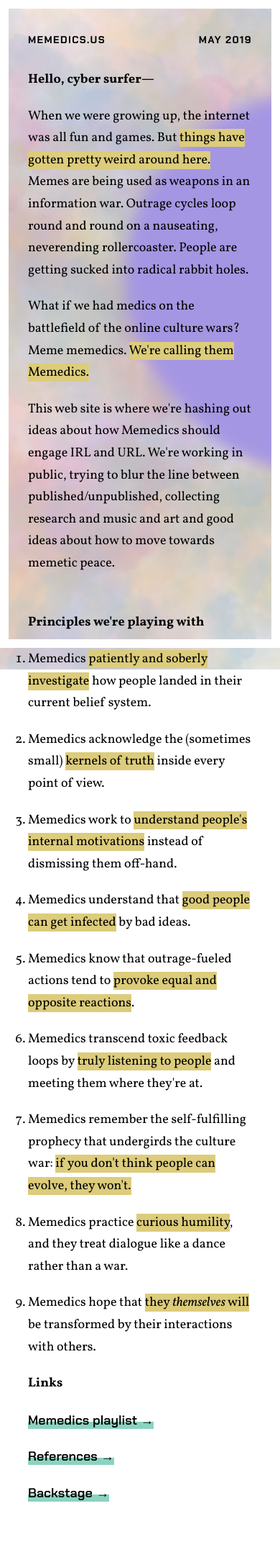
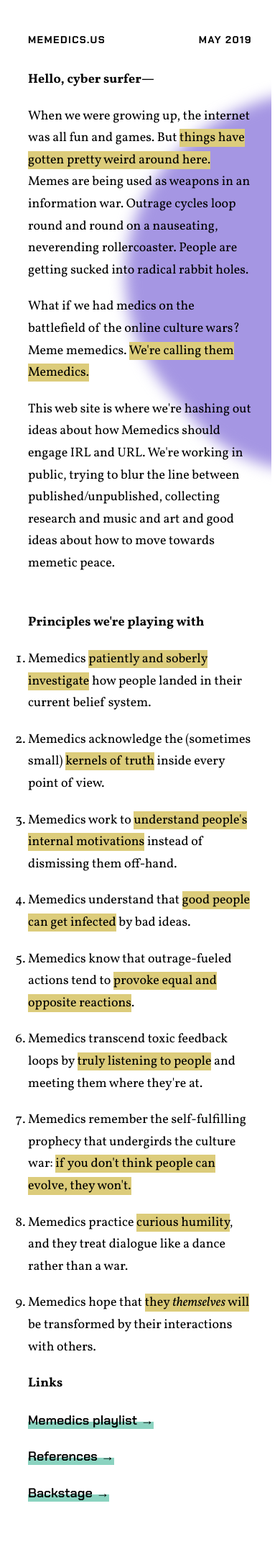
Before and after one commit to aaronzlewis/memedics, a Jekyll site: the page built from index.html, in a window 390 px wide. Shown: the whole page at 72% size. Built offline with Jekyll 4.4.1, drawn with Linux system fonts in a browser that asks for light colours.

Commit message:
Removed image on mobile

```diff
--- a/assets/main.scss
+++ b/assets/main.scss
@@ -53,10 +53,13 @@
 }
 
 html {
-	background: url('bg-image.png') no-repeat center center fixed;
 	height: 100%;
 	width: 100%;
 	overflow-x: hidden;
+
+	@media only screen and (min-width: $breakpoint-medium) {
+		background: url('bg-image.png') no-repeat center center fixed;
+	}
 }
 
 body {
```
